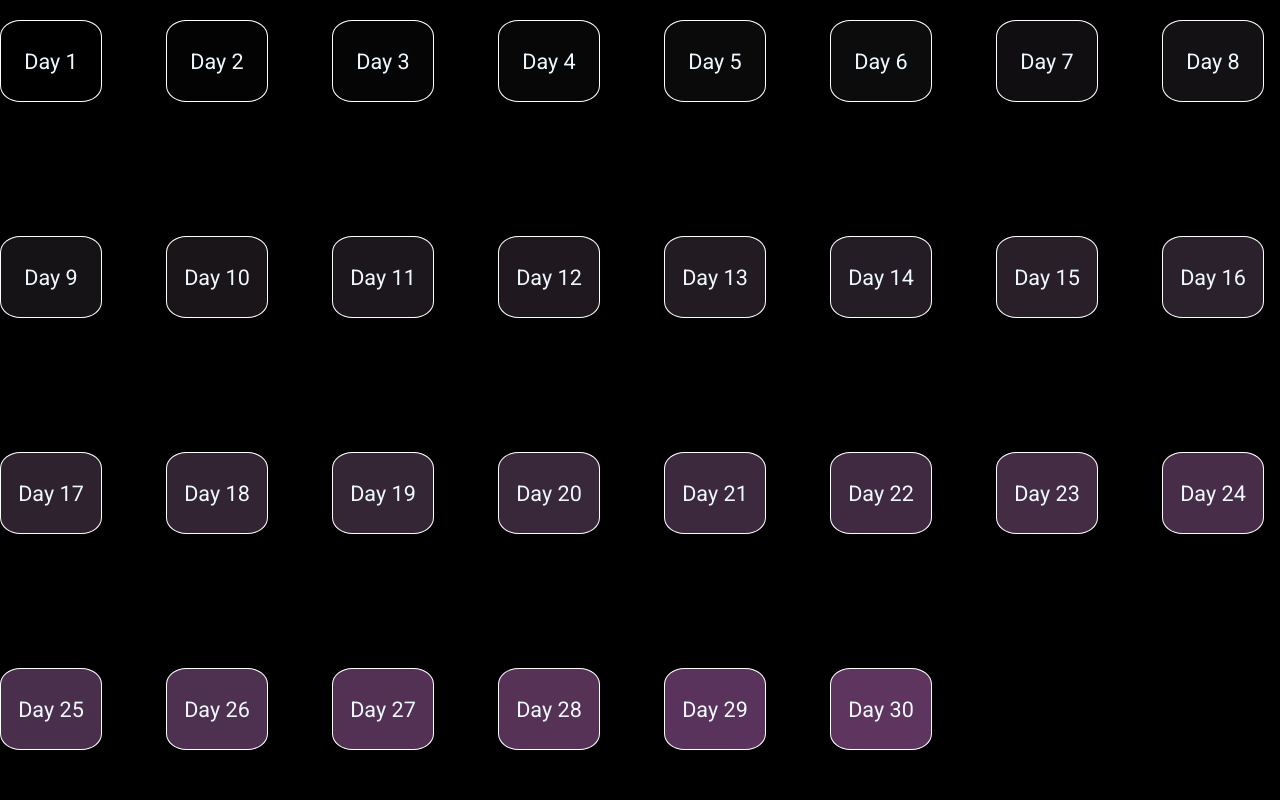
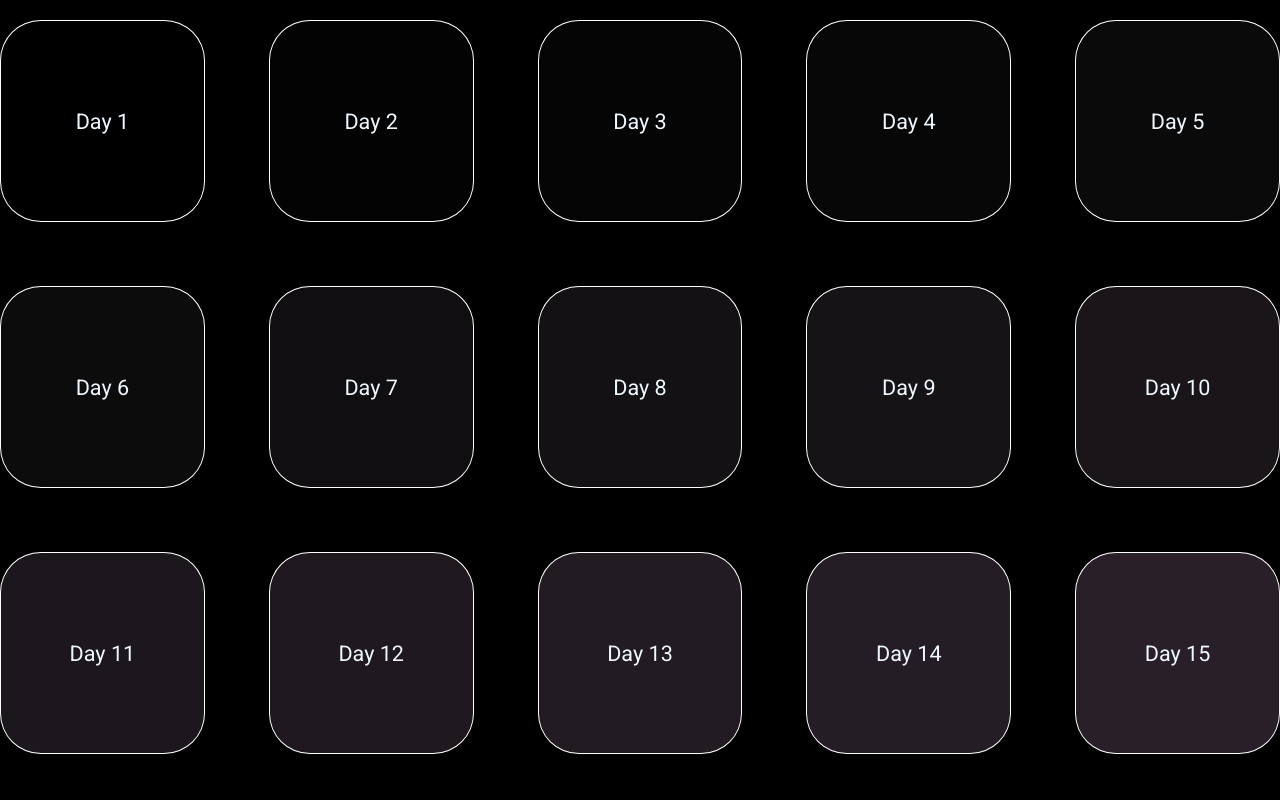
Before and after one commit to LibeerDev/30-days-of-css, a plain HTML site: page index.html in a window 1280 px wide. Shown: the top 800 px of the page. Drawn offline with Linux system fonts and the light colour scheme.

Commit message:
added flex grow 1

```diff
--- a/Day 1/styles.css
+++ b/Day 1/styles.css
@@ -13,6 +13,7 @@ ul {
     align-items: center;
     justify-content: center;
     gap: 20vw;
+    min-width: 400px;
 }
 
 ul li {
--- a/styles.css
+++ b/styles.css
@@ -2,7 +2,6 @@
     font-family: 'Roboto', sans-serif;
     font-size: 24px;
     background-color: black;
-    overflow: hidden;
 }
 
 * {
@@ -21,6 +20,7 @@ main {
 }
 
 a {
+    flex-grow: 1;
     text-decoration: none;
     font-size: 0.9rem;
     color: aliceblue;
@@ -29,8 +29,8 @@ a {
     align-items: center;
     border: 2px solid black;
     border-radius: 20%;
-    width: 100px;
-    height: 10vh;
+    width: 200px;
+    height: 200px;
     background-color: rgb(76, 0, 39);
     border: rgb(255, 255, 255) 1px solid;
 }
```
